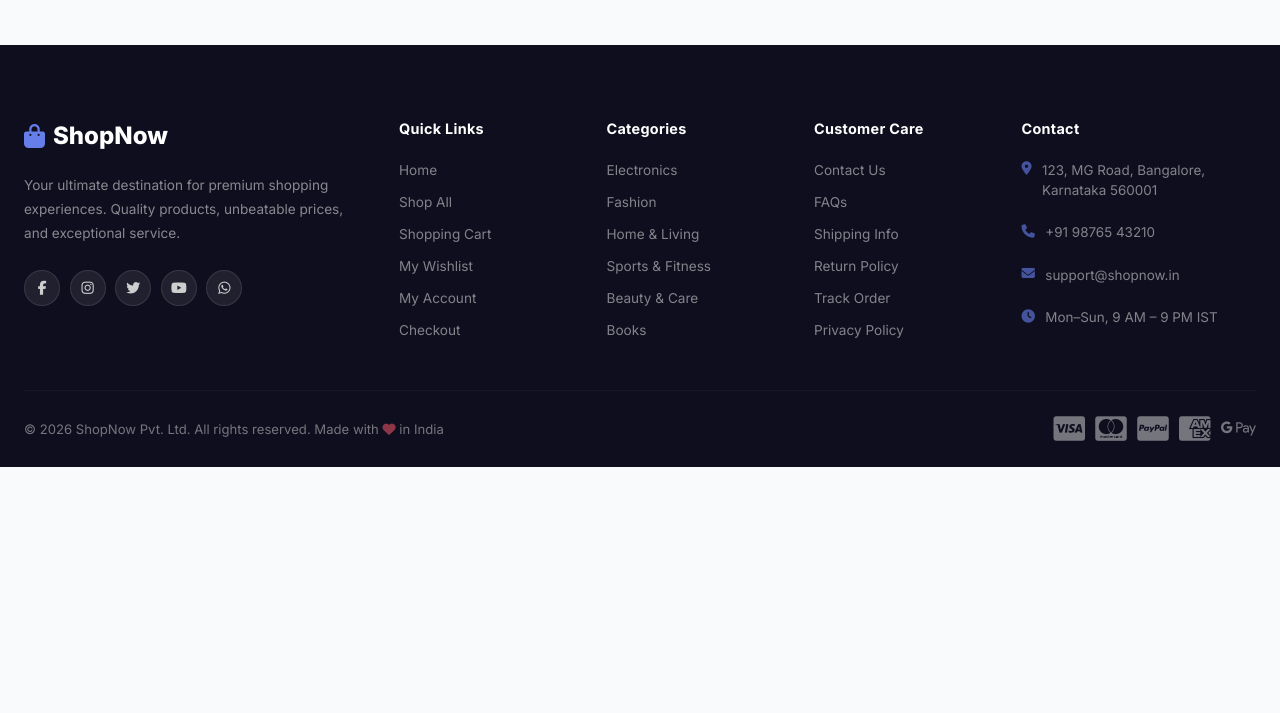
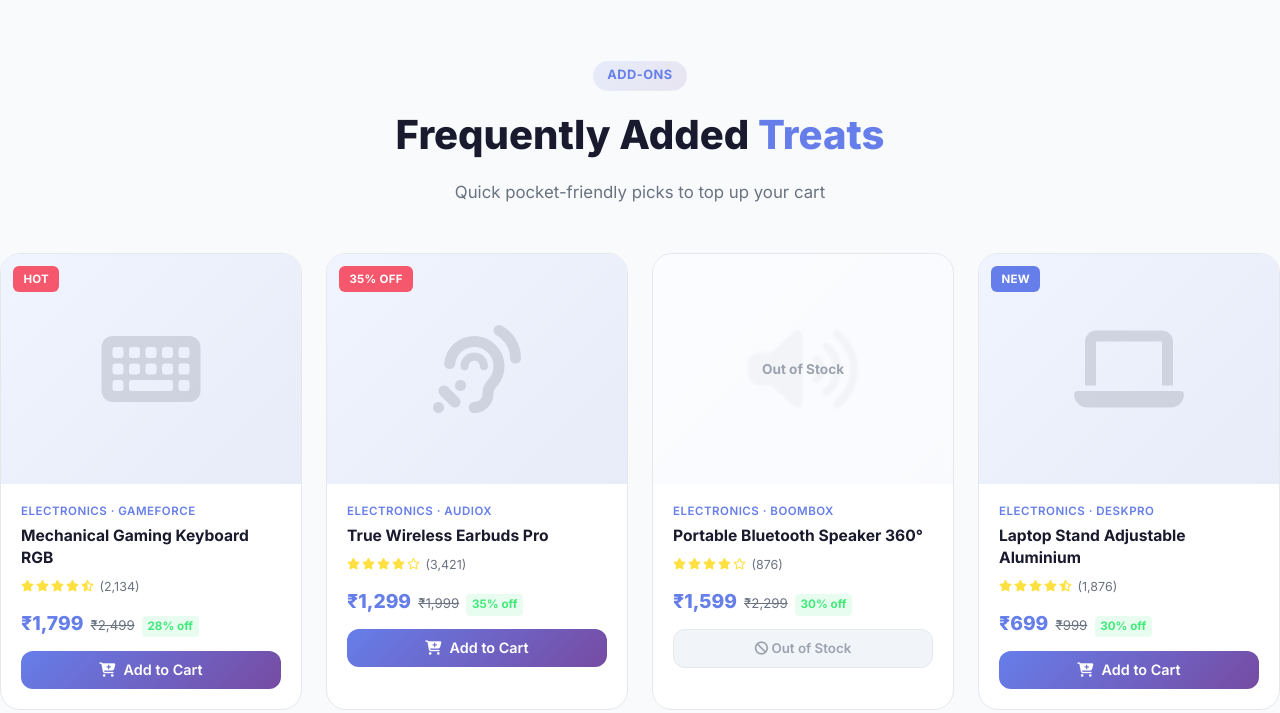
Before and after one commit to AkashAS1102/Shopping-website-frontend, a plain HTML site: page cart.html in a window 1280 px wide. Shown: the part 894-1607 px from the top of the page. Before the commit the page ends 1361 px from the top, so only its background shows below. Drawn offline with Linux system fonts and the light colour scheme.

Commit message:
Add files via upload

```diff
--- a/cart.html
+++ b/cart.html
@@ -137,6 +137,7 @@
           <span>Grand Total</span>
           <span id="total">₹0</span>
         </div>
+        <div id="cartPointsReward" style="margin-top:.75rem;padding:.5rem .75rem;background:rgba(255,107,53,0.08);border:1px dashed var(--primary);border-radius:var(--radius-sm);font-size:.8rem;color:var(--text);display:none;"></div>
 
         <!-- Coupon Section -->
         <div style="margin-top:1.25rem;">
@@ -212,6 +213,16 @@
         <i class="fab fa-google-pay" title="GPay"></i>
       </div>
     </aside>
+  </section>
+
+  <!-- ===== RECOMMENDED ADD-ONS ===== -->
+  <section class="container section" style="padding-top:1rem;">
+    <div class="section-header">
+      <span class="section-tag">Add-ons</span>
+      <h2>Frequently Added <span class="highlight">Treats</span></h2>
+      <p>Quick pocket-friendly picks to top up your cart</p>
+    </div>
+    <div class="products-grid" id="cartAddonsGrid"></div>
   </section>
 
   <!-- ===== CART SIDEBAR (fly-out) ===== -->
```
